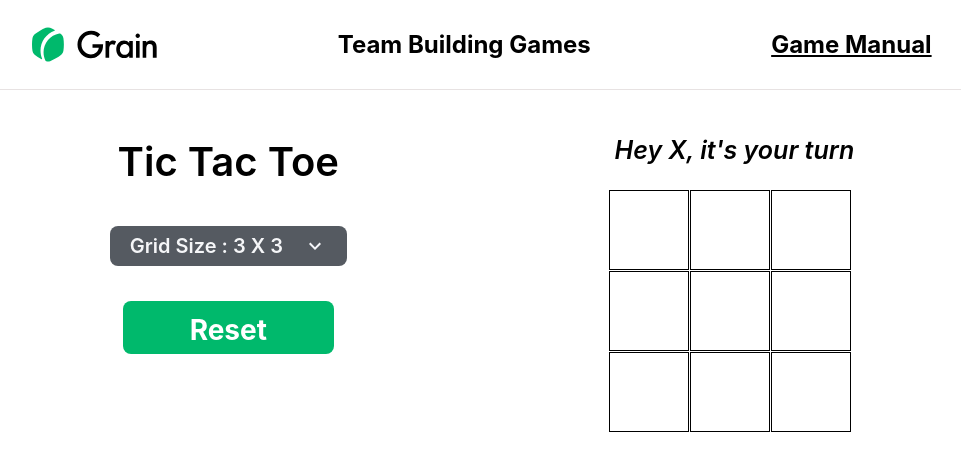
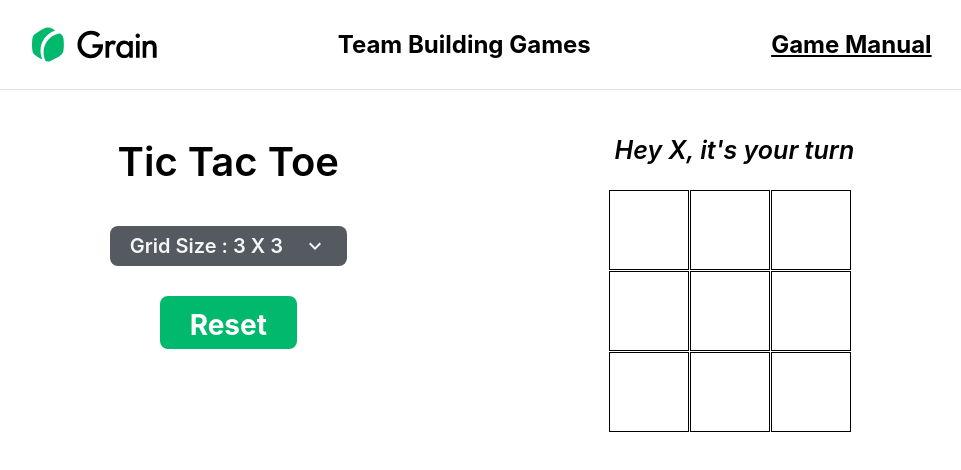
Before and after one commit to saranyavinjarapu/Tic-Tac-Toe, a React (Create React App) app: page / in a window 1280 px wide. Shown: the top 470 px of the page, without its empty margins (158-1119 px from the left). Built offline with nearby package versions, Linux system fonts and the light colour scheme.

Commit message:
added reset game option for grid size change as well

```diff
--- a/src/components/ComboBox/ComboBox.module.css
+++ b/src/components/ComboBox/ComboBox.module.css
@@ -28,7 +28,6 @@
   opacity: 1;
   overflow-y: auto;
   margin-top: 5px;
-  margin-bottom: 20px;
   width: 100%;
 }
 .selected {
--- a/src/components/Game/Game.module.css
+++ b/src/components/Game/Game.module.css
@@ -34,8 +34,7 @@
 }
 
 .resetButton {
-  padding: 12px 40px;
-  width: 211px;
+  padding: 12px 30px;
   height: 53px;
   font-family: "Inter";
   font-style: normal;
@@ -46,7 +45,7 @@
   background: #00b96c;
   border-radius: 8px;
   border: none;
-  margin-top: 30px;
+  margin-top: 25px;
 }
 
 .showPlayerTurn {
@@ -58,9 +57,8 @@
 
 .gameWinner {
   background-color: #00b96c;
-  width: 430px;
   padding: 10px;
-  margin-top: 40px;
+  margin-top: 30px;
   color: #ffffff;
   font-style: italic;
   font-weight: bold;
--- a/src/components/Game/GameContainer.tsx
+++ b/src/components/Game/GameContainer.tsx
@@ -26,7 +26,7 @@ export const GameContainer: FC = () => {
   );
   const gridSizeOptions: number[] = [3, 4, 5, 6];
 
-  const resetGame = (e: React.MouseEvent<HTMLButtonElement>) => {
+  const resetGame = (e?: React.MouseEvent<HTMLButtonElement>) => {
     setGameSquares(Array(gridSize.gridSizeSquaresFill).fill(null));
     setWinner(null);
     setCurrentPlayer(Math.round(Math.random() * 1) === 1 ? "X" : "O");
@@ -48,6 +48,7 @@ export const GameContainer: FC = () => {
       gridSizeSquaresFill: gridSize * gridSize,
       gridSizeValue: gridSize,
     });
+    resetGame();
   };
 
   useEffect(() => {
```
